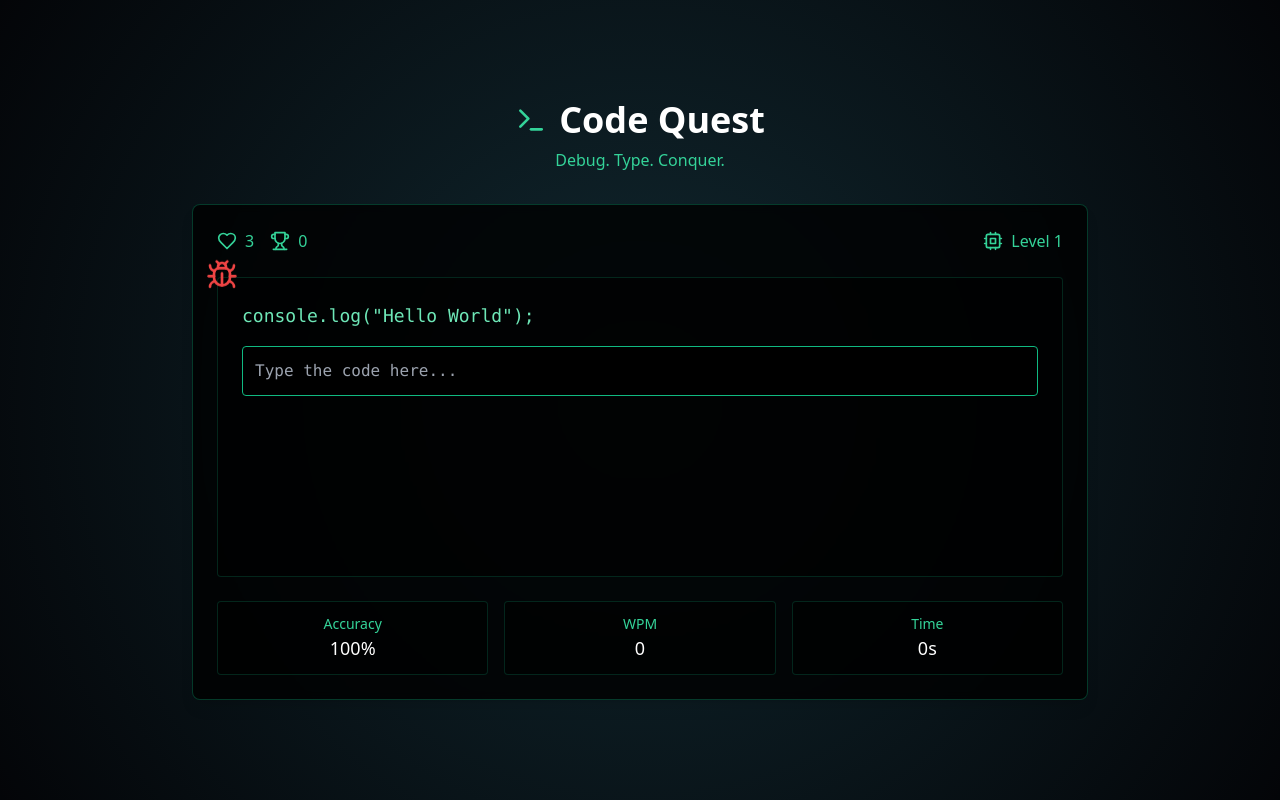
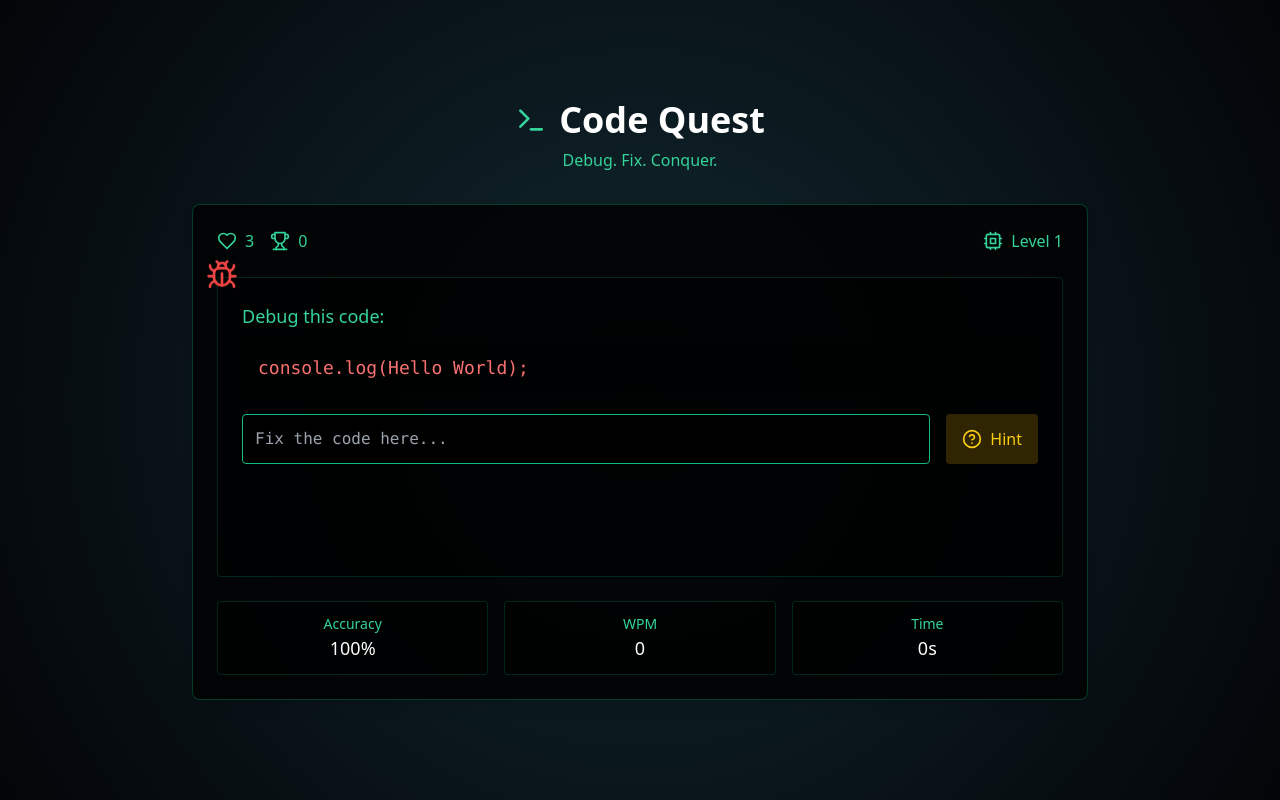
Before and after one commit to InesZenkri/Code-Quest, a React (Vite) app: page / in a window 1280 px wide. Both pictures are taken after a click on the button "Start Game". Built offline with nearby package versions, Linux system fonts and the light colour scheme.

Commit message:
modififed the lvls

```diff
--- a/src/App.tsx
+++ b/src/App.tsx
@@ -4,7 +4,7 @@ import { GameBoard } from './components/GameBoard';
 import { useGameLogic } from './hooks/useGameLogic';
 
 function App() {
-  const { gameState, playerStats, input, startGame, handleType } = useGameLogic();
+  const { gameState, playerStats, input, startGame, handleType, showHint } = useGameLogic();
 
   return (
     <div
@@ -19,16 +19,19 @@ function App() {
           <Terminal className="w-8 h-8 text-emerald-400" />
           <h1 className="text-4xl font-bold text-white">Code Quest</h1>
         </div>
-        <p className="text-emerald-400">Debug. Type. Conquer.</p>
+        <p className="text-emerald-400">Debug. Fix. Conquer.</p>
       </div>
 
       {gameState.gameStatus === 'idle' ? (
+        <div className="text-center">
+          <p className="text-white mb-4">Find and fix the bugs in the code!</p>
           <button
             onClick={startGame}
             className="px-6 py-3 bg-emerald-500 text-white rounded-lg font-semibold hover:bg-emerald-600 transition-colors mb-8"
           >
             Start Game
           </button>
+        </div>
       ) : gameState.gameStatus === 'gameOver' ? (
         <div className="text-center">
           <h2 className="text-2xl font-bold text-white mb-4">Game Over!</h2>
@@ -46,6 +49,7 @@ function App() {
           playerStats={playerStats}
           input={input}
           onType={handleType}
+          onShowHint={showHint}
         />
       )}
     </div>
--- a/src/components/GameBoard.tsx
+++ b/src/components/GameBoard.tsx
@@ -1,5 +1,5 @@
 import React from 'react';
-import { Bug, Cpu, Heart, Trophy } from 'lucide-react';
+import { Bug, Cpu, Heart, Trophy, HelpCircle } from 'lucide-react';
 import { GameState, PlayerStats } from '../types/game';
 
 interface GameBoardProps {
@@ -7,13 +7,15 @@ interface GameBoardProps {
   playerStats: PlayerStats;
   input: string;
   onType: (text: string) => void;
+  onShowHint: () => void;
 }
 
 export const GameBoard: React.FC<GameBoardProps> = ({
   gameState,
   playerStats,
   input,
-  onType
+  onType,
+  onShowHint
 }) => {
   return (
     <div className="w-full max-w-4xl p-6 bg-black/80 rounded-lg shadow-lg backdrop-blur-sm border border-emerald-500/30">
@@ -42,17 +44,34 @@ export const GameBoard: React.FC<GameBoardProps> = ({
             <div className="absolute -top-3 -left-3">
               <Bug className="w-8 h-8 text-red-500 animate-bounce" />
             </div>
-            <pre className="font-mono text-lg text-emerald-300 mb-4 whitespace-pre-wrap break-all">
+            <div className="mb-4">
+              <h3 className="text-emerald-400 text-lg mb-2">Debug this code:</h3>
+              <pre className="font-mono text-lg text-red-400 mb-4 whitespace-pre-wrap break-all bg-black/40 p-4 rounded">
                 {gameState.currentChallenge.code}
               </pre>
+              {gameState.showHint && (
+                <div className="text-yellow-400 mb-4 p-2 bg-yellow-400/10 rounded">
+                  💡 Hint: {gameState.currentChallenge.hint}
+                </div>
+              )}
+            </div>
+            <div className="flex gap-4">
               <input
                 type="text"
                 value={input}
-              className="w-full bg-black/80 border border-emerald-500/30 rounded p-3 text-emerald-400 font-mono focus:outline-none focus:border-emerald-500"
-              placeholder="Type the code here..."
+                className="flex-1 bg-black/80 border border-emerald-500/30 rounded p-3 text-emerald-400 font-mono focus:outline-none focus:border-emerald-500"
+                placeholder="Fix the code here..."
                 onChange={(e) => onType(e.target.value)}
                 autoFocus
               />
+              <button
+                onClick={onShowHint}
+                className="px-4 py-2 bg-yellow-500/20 text-yellow-400 rounded hover:bg-yellow-500/30 transition-colors flex items-center gap-2"
+              >
+                <HelpCircle className="w-5 h-5" />
+                Hint
+              </button>
+            </div>
           </>
         )}
       </div>
--- a/src/data/challenges.ts
+++ b/src/data/challenges.ts
@@ -1,18 +1,37 @@
 export const codeChallenges = [
   {
     id: '1',
-    code: 'console.log("Hello World");',
-    timeLimit: 10
+    code: 'console.log(Hello World);', // Missing quotes
+    solution: 'console.log("Hello World");',
+    hint: 'Strings need to be wrapped in quotes',
+    timeLimit: 15
   },
   {
     id: '2',
-    code: 'function sum(a, b) { return a + b; }',
+    code: 'function sum(a, b) { retur a + b; }', // Missing 'n' in return
+    solution: 'function sum(a, b) { return a + b; }',
+    hint: 'Check the spelling of keywords',
+    timeLimit: 20
+  },
+  {
+    id: '3',
+    code: 'const array = [1, 2, 3].map(x => x * 2;', // Missing closing parenthesis
+    solution: 'const array = [1, 2, 3].map(x => x * 2);',
+    hint: 'Make sure all parentheses are properly closed',
+    timeLimit: 20
+  },
+  {
+    id: '4',
+    code: 'let counter == 0;', // Double equals instead of single
+    solution: 'let counter = 0;',
+    hint: 'Assignment uses single equals, comparison uses double equals',
     timeLimit: 15
   },
   {
-    id: '3',
-    code: 'const array = [1, 2, 3].map(x => x * 2);',
+    id: '5',
+    code: 'if (x > 10 { console.log("Greater"); }', // Missing closing parenthesis
+    solution: 'if (x > 10) { console.log("Greater"); }',
+    hint: 'Check if all parentheses in the if statement are present',
     timeLimit: 20
-  },
-  // Add more challenges as needed
+  }
 ];
--- /dev/null
+++ b/src/data/challenges/advanced.ts
@@ -0,0 +1,102 @@
+export const advancedChallenges = [
+  {
+    id: 'adv-1',
+    code: `function memoize(fn) {
+  const cache = {};
+  return function(...args) {
+    const key = args;
+    if (key in cache) {
+      return cache[key];
+    }
+    cache[key] = fn.apply(this, args);
+    return cache[key];
+  };
+}`,
+    solution: `function memoize(fn) {
+  const cache = {};
+  return function(...args) {
+    const key = JSON.stringify(args);
+    if (key in cache) {
+      return cache[key];
+    }
+    cache[key] = fn.apply(this, args);
+    return cache[key];
+  };
+}`,
+    hint: 'Arrays/objects cannot be used directly as object keys',
+    timeLimit: 45
+  },
+  {
+    id: 'adv-2',
+    code: `class EventEmitter {
+  constructor() {
+    this.events = {};
+  }
+  on(event, callback) {
+    this.events[event] = callback;
+  }
+  emit(event, data) {
+    this.events[event](data);
+  }
+}`,
+    solution: `class EventEmitter {
+  constructor() {
+    this.events = {};
+  }
+  on(event, callback) {
+    if (!this.events[event]) {
+      this.events[event] = [];
+    }
+    this.events[event].push(callback);
+  }
+  emit(event, data) {
+    if (this.events[event]) {
+      this.events[event].forEach(cb => cb(data));
+    }
+  }
+}`,
+    hint: 'Event emitters should support multiple listeners per event',
+    timeLimit: 50
+  },
+  {
+    id: 'adv-3',
+    code: `function deepClone(obj) {
+  return JSON.parse(JSON.stringify(obj));
+}`,
+    solution: `function deepClone(obj) {
+  if (obj === null || typeof obj !== 'object') {
+    return obj;
+  }
+  if (Array.isArray(obj)) {
+    return obj.map(item => deepClone(item));
+  }
+  return Object.fromEntries(
+    Object.entries(obj).map(([key, value]) => [
+      key,
+      deepClone(value)
+    ])
+  );
+}`,
+    hint: 'JSON methods cannot handle all JavaScript types',
+    timeLimit: 60
+  },
+  {
+    id: 'adv-4',
+    code: `async function fetchAll(urls) {
+  return urls.map(async url => {
+    const response = await fetch(url);
+    return response.json();
+  });
+}`,
+    solution: `async function fetchAll(urls) {
+  return Promise.all(
+    urls.map(async url => {
+      const response = await fetch(url);
+      return response.json();
+    })
+  );
+}`,
+    hint: 'Consider how to handle multiple promises in parallel',
+    timeLimit: 45
+  }
+];
--- /dev/null
+++ b/src/data/challenges/basic.ts
@@ -0,0 +1,23 @@
+export const basicChallenges = [
+  {
+    id: 'basic-1',
+    code: 'console.log(Hello World);',
+    solution: 'console.log("Hello World");',
+    hint: 'Strings need to be wrapped in quotes',
+    timeLimit: 15
+  },
+  {
+    id: 'basic-2',
+    code: 'function sum(a, b) { retur a + b; }',
+    solution: 'function sum(a, b) { return a + b; }',
+    hint: 'Check the spelling of keywords',
+    timeLimit: 20
+  },
+  {
+    id: 'basic-3',
+    code: 'const array = [1, 2, 3].map(x => x * 2;',
+    solution: 'const array = [1, 2, 3].map(x => x * 2);',
+    hint: 'Make sure all parentheses are properly closed',
+    timeLimit: 20
+  }
+];
--- /dev/null
+++ b/src/data/challenges/expert.ts
@@ -0,0 +1,96 @@
+export const expertChallenges = [
+  {
+    id: 'exp-1',
+    code: `function createStore(reducer) {
+  let state;
+  let listeners = [];
+
+  return {
+    dispatch: (action) => {
+      state = reducer(state, action);
+      listeners.forEach(listener => listener());
+    },
+    subscribe: (listener) => {
+      listeners.push(listener);
+    }
+  };
+}`,
+    solution: `function createStore(reducer) {
+  let state;
+  let listeners = [];
+
+  return {
+    getState: () => state,
+    dispatch: (action) => {
+      state = reducer(state, action);
+      listeners.forEach(listener => listener());
+    },
+    subscribe: (listener) => {
+      listeners.push(listener);
+      return () => {
+        listeners = listeners.filter(l => l !== listener);
+      };
+    }
+  };
+}`,
+    hint: 'State management needs getState and unsubscribe functionality',
+    timeLimit: 60
+  },
+  {
+    id: 'exp-2',
+    code: `const proxy = new Proxy(target, {
+  get(target, property) {
+    return target[property];
+  },
+  set(target, property, value) {
+    target[property] = value;
+  }
+});`,
+    solution: `const proxy = new Proxy(target, {
+  get(target, property) {
+    return target[property];
+  },
+  set(target, property, value) {
+    target[property] = value;
+    return true;
+  }
+});`,
+    hint: 'Proxy set handlers must return a boolean',
+    timeLimit: 40
+  },
+  {
+    id: 'exp-3',
+    code: `function throttle(fn, delay) {
+  let lastCall = 0;
+  return function(...args) {
+    const now = Date.now();
+    if (now - lastCall >= delay) {
+      fn.apply(this, args);
+      lastCall = now;
+    }
+  };
+}`,
+    solution: `function throttle(fn, delay) {
+  let lastCall = 0;
+  let timeout;
+  return function(...args) {
+    const now = Date.now();
+    if (now - lastCall >= delay) {
+      if (timeout) {
+        clearTimeout(timeout);
+      }
+      fn.apply(this, args);
+      lastCall = now;
+    } else if (!timeout) {
+      timeout = setTimeout(() => {
+        fn.apply(this, args);
+        lastCall = Date.now();
+        timeout = null;
+      }, delay - (now - lastCall));
+    }
+  };
+}`,
+    hint: 'Throttle should handle trailing calls',
+    timeLimit: 70
+  }
+];
--- /dev/null
+++ b/src/data/challenges/index.ts
@@ -0,0 +1,11 @@
+import { basicChallenges } from './basic';
+import { intermediateChallenges } from './intermediate';
+import { advancedChallenges } from './advanced';
+import { expertChallenges } from './expert';
+
+export const codeChallenges = [
+  ...basicChallenges,
+  ...intermediateChallenges,
+  ...advancedChallenges,
+  ...expertChallenges
+];
--- /dev/null
+++ b/src/data/challenges/intermediate.ts
@@ -0,0 +1,47 @@
+export const intermediateChallenges = [
+  {
+    id: 'int-1',
+    code: `const promise = new Promise((resolve, reject) => {
+  resolve("Success");
+  reject("Error");
+});`,
+    solution: `const promise = new Promise((resolve, reject) => {
+  if (condition) {
+    resolve("Success");
+  } else {
+    reject("Error");
+  }
+});`,
+    hint: 'Promises should either resolve OR reject, not both',
+    timeLimit: 30
+  },
+  {
+    id: 'int-2',
+    code: `async function getData() {
+  const response = await fetch('/api/data');
+  return response;
+}`,
+    solution: `async function getData() {
+  const response = await fetch('/api/data');
+  return response.json();
+}`,
+    hint: 'Remember to parse the response data',
+    timeLimit: 25
+  },
+  {
+    id: 'int-3',
+    code: `useEffect(() => {
+  setInterval(() => {
+    setCount(count + 1);
+  }, 1000);
+}, []);`,
+    solution: `useEffect(() => {
+  const timer = setInterval(() => {
+    setCount(prev => prev + 1);
+  }, 1000);
+  return () => clearInterval(timer);
+}, []);`,
+    hint: 'Consider cleanup and stale closures in effects',
+    timeLimit: 40
+  }
+];
--- a/src/hooks/useGameLogic.ts
+++ b/src/hooks/useGameLogic.ts
@@ -8,7 +8,8 @@ export function useGameLogic() {
     level: 1,
     health: 3,
     currentChallenge: null,
-    gameStatus: 'idle'
+    gameStatus: 'idle',
+    showHint: false
   });
 
   const [playerStats, setPlayerStats] = useState<PlayerStats>({
@@ -21,11 +22,20 @@ export function useGameLogic() {
   const [startTime, setStartTime] = useState<number | null>(null);
 
   const startGame = () => {
-    setGameState(prev => ({
-      ...prev,
+    setGameState({
+      score: 0,
+      level: 1,
+      health: 3,
       currentChallenge: codeChallenges[0],
-      gameStatus: 'playing'
-    }));
+      gameStatus: 'playing',
+      showHint: false
+    });
+    setPlayerStats({
+      accuracy: 100,
+      wpm: 0,
+      timeElapsed: 0
+    });
+    setInput('');
     setStartTime(Date.now());
   };
 
@@ -35,7 +45,7 @@ export function useGameLogic() {
     if (!gameState.currentChallenge) return;
 
     // Calculate accuracy
-    const target = gameState.currentChallenge.code;
+    const target = gameState.currentChallenge.solution;
     let correctChars = 0;
     for (let i = 0; i < text.length; i++) {
       if (text[i] === target[i]) correctChars++;
@@ -45,7 +55,7 @@ export function useGameLogic() {
     // Calculate WPM
     if (startTime) {
       const timeElapsed = (Date.now() - startTime) / 1000;
-      const words = text.length / 5; // Standard WPM calculation
+      const words = text.length / 5;
       const wpm = Math.round((words / timeElapsed) * 60);
 
       setPlayerStats(prev => ({
@@ -56,17 +66,18 @@ export function useGameLogic() {
       }));
     }
 
-    // Check if code is correct
-    if (text === target) {
+    // Check if solution is correct
+    if (text === gameState.currentChallenge.solution) {
       const nextLevel = gameState.level;
       const nextChallenge = codeChallenges[nextLevel];
 
       if (nextChallenge) {
         setGameState(prev => ({
           ...prev,
-          score: prev.score + 100,
+          score: prev.score + Math.floor(100 * (1 + nextLevel * 0.5)), // Higher levels give more points
           level: prev.level + 1,
-          currentChallenge: nextChallenge
+          currentChallenge: nextChallenge,
+          showHint: false
         }));
       } else {
         setGameState(prev => ({
@@ -79,11 +90,20 @@ export function useGameLogic() {
     }
   };
 
+  const showHint = () => {
+    setGameState(prev => ({
+      ...prev,
+      showHint: true,
+      score: Math.max(0, prev.score - 10) // Penalty for using hint
+    }));
+  };
+
   return {
     gameState,
     playerStats,
     input,
     startGame,
-    handleType
+    handleType,
+    showHint
   };
 }
--- a/src/types/game.ts
+++ b/src/types/game.ts
@@ -1,6 +1,8 @@
 export interface CodeChallenge {
   id: string;
   code: string;
+  solution: string;
+  hint: string;
   timeLimit: number;
 }
 
@@ -10,6 +12,7 @@ export interface GameState {
   health: number;
   currentChallenge: CodeChallenge | null;
   gameStatus: 'idle' | 'playing' | 'paused' | 'gameOver';
+  showHint: boolean;
 }
 
 export interface PlayerStats {
```
Also changed, not shown: 2 other files (tests, documents, lock files or other folders). Lines whose indentation alone changed are shown as unchanged.
